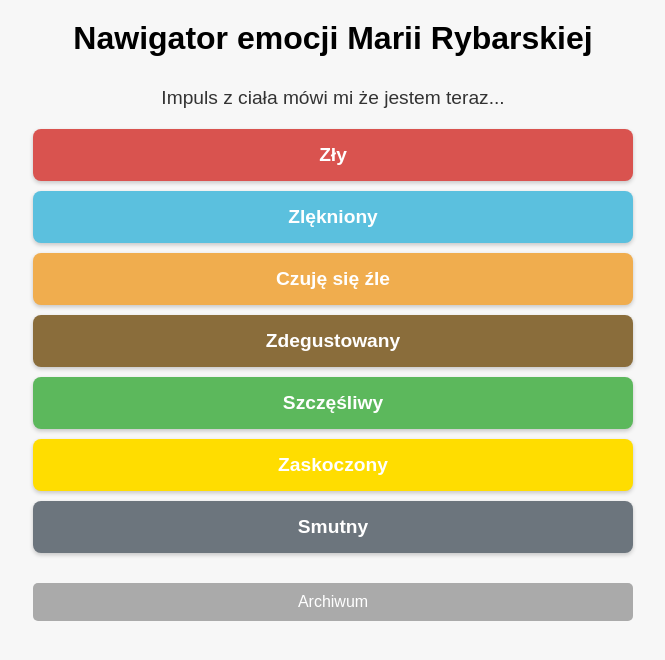
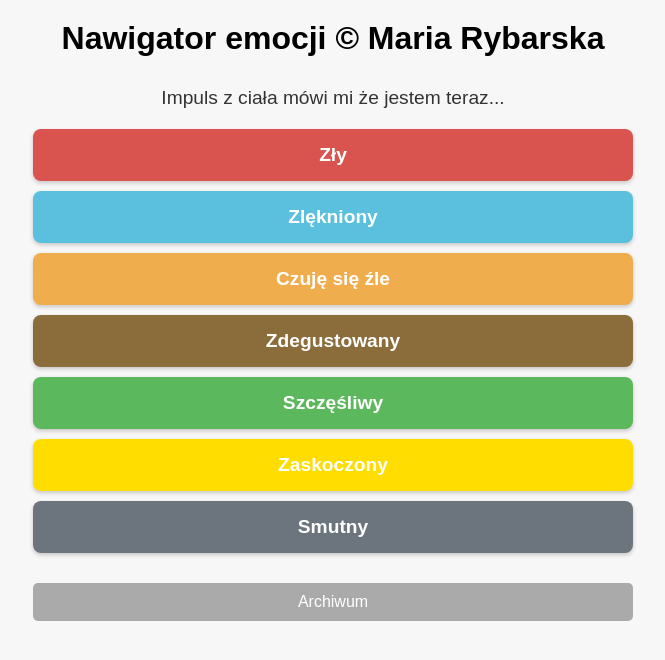
Before and after one commit to MariaRybarska/nawigator-emocji-rybarskiej, a plain HTML site: page index.html in a window 1280 px wide. Shown: the whole page, without its empty margins (307-972 px from the left). Drawn offline with Linux system fonts and the light colour scheme.

Commit message:
Update index.html

```diff
--- a/index.html
+++ b/index.html
@@ -268,7 +268,7 @@
 <body>
   <!-- Ekran Główny -->
   <div id="mainScreen">
-    <h1>Nawigator emocji Marii Rybarskiej</h1>
+    <h1>Nawigator emocji © Maria Rybarska</h1>
     <p id="mainSubheader">Impuls z ciała mówi mi że jestem teraz...</p>
     <div id="mainMenu">
       <!-- Zmienione etykiety głównych emocji -->
```
